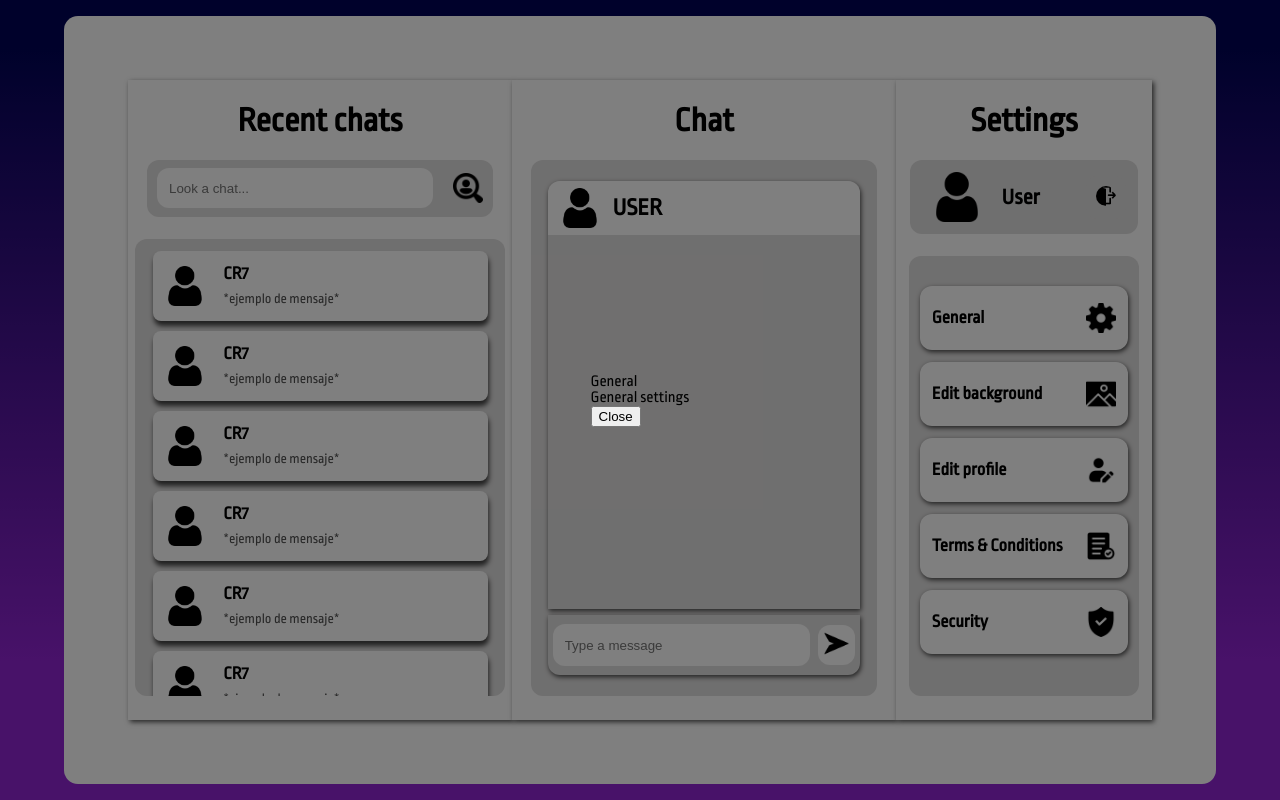
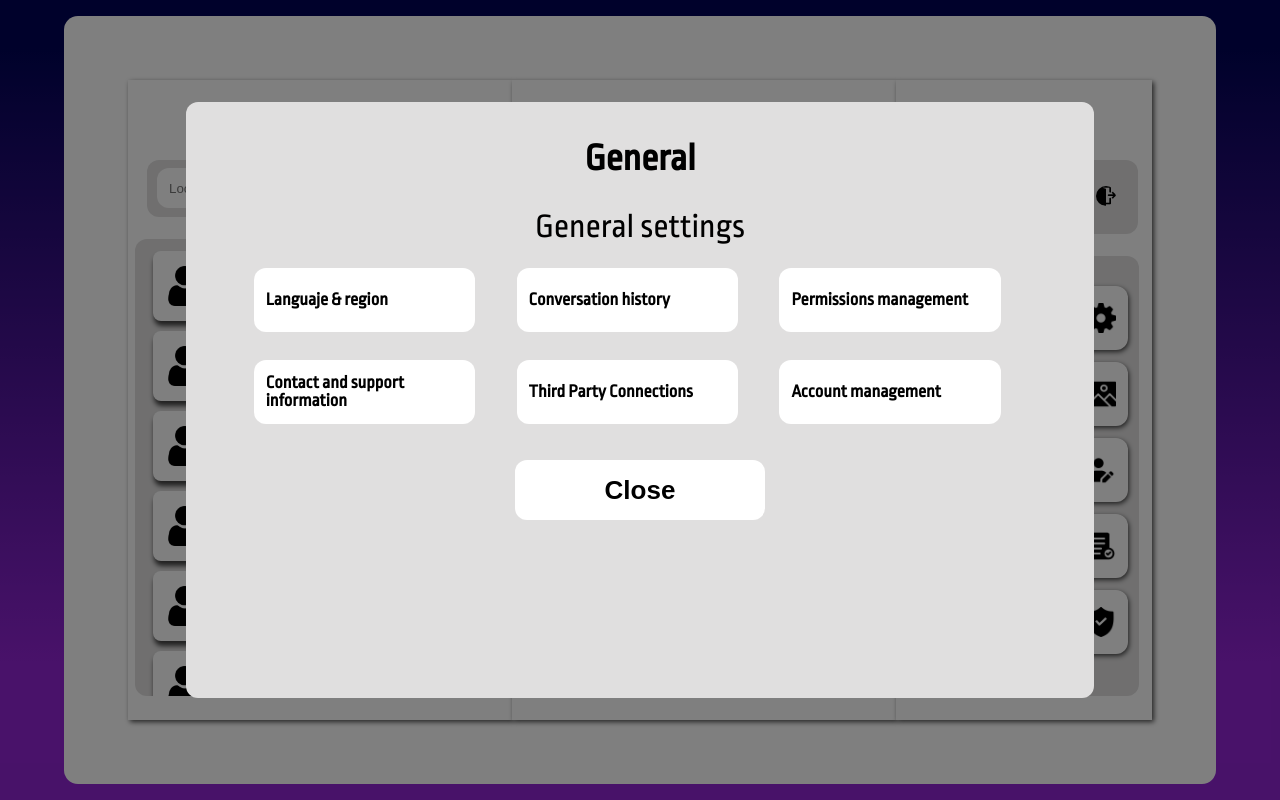
Before and after one commit to LTovarAlc/chatxp, a React (Create React App) app: page /dashboard in a window 1280 px wide. Both pictures are taken after a click on the element "General". Built offline with nearby package versions, Linux system fonts and the light colour scheme.

Commit message:
add modal general settings

```diff
--- a/src/components/Modal/Modal.css
+++ b/src/components/Modal/Modal.css
@@ -16,4 +16,38 @@
   padding: 20px;
   border-radius: 5px;
   box-shadow: 0 0 10px rgba(0, 0, 0, 0.3);
+  width: 90%;
 }
+
+.modal__content{
+  background-color: #e0dfdf;
+  width: 65%;
+  height: 65%;
+  display: flex;
+  flex-direction: column;
+  align-items: center;
+  padding: 38px;
+  border-radius: 12px;
+}
+
+.title__modal{
+  font-size: 38px;
+  font-weight: bold;
+  margin-bottom: 32px;
+}
+
+.btn__close{
+  height: 60px;
+  width: 30%;
+  border-radius: 12px;
+  border: none;
+  background-color: #fff;
+  font-size: 26px;
+  font-weight: bold;
+  margin: 24px 0px;
+  cursor: pointer;
+}
+
+.btn__close:hover{
+  box-shadow: 1px 2px 5px rgba(0, 0, 0, 0.5);
+}
--- a/src/components/Modal/Modal.jsx
+++ b/src/components/Modal/Modal.jsx
@@ -6,9 +6,9 @@ const Modal = ({title, content, onClose}) => {
     return(
         <div className="modal">
             <div className="modal__content">
-                <h2>{title}</h2>
+                <h2 className="title__modal">{title}</h2>
                 <section>{content}</section>
-                <button onClick={onClose}>Close</button>
+                <button onClick={onClose} className="btn__close">Close</button>
             </div>
         </div>
     )
--- /dev/null
+++ b/src/components/Settings/ContentModal.css
@@ -0,0 +1,39 @@
+.settings__subtitle{
+    font-size: 34px;
+    margin-bottom: 24px;
+}
+
+.settings__section{
+    width: 100%;
+    display: flex;
+    flex-direction: column;
+    justify-content: center;
+    align-items: center;
+}
+
+.settings__container-modal{
+    display: grid;
+    grid-template-columns: repeat(3, 1fr);
+    grid-gap: 16px
+
+}
+
+.settings__card-modal{
+    background-color: #fff;
+    width: 80%;
+    margin-bottom: 12px;
+    height: 40px;
+    display: flex;
+    justify-content: space-between;
+    align-items: center;
+    padding: 12px;
+    font-size: 18px;
+    font-weight: bolder;
+    border-radius: 12px;
+    cursor: pointer;
+    transition: 0.2s ease;
+}
+
+.settings__card-modal:hover{
+    box-shadow: 1px 4px 7px rgba(0, 0, 0, 0.7);
+}
--- /dev/null
+++ b/src/components/Settings/General/GeneralSettings.jsx
@@ -0,0 +1,22 @@
+import React from "react";
+
+import "../ContentModal.css"
+
+const GeneralSettings = () => {
+    return(
+        <section className="settings__section">
+            <h1 className="settings__subtitle">General settings</h1>
+            <div className="settings__container-modal">
+                <div className="settings__card-modal">Languaje & region</div>
+                <div className="settings__card-modal">Conversation history</div>
+                <div className="settings__card-modal">Permissions management</div>
+                <div className="settings__card-modal">Contact and support information</div>
+                <div className="settings__card-modal">Third Party Connections</div>
+                <div className="settings__card-modal">Account management</div>
+            </div>
+
+        </section>
+    )
+}
+
+export default GeneralSettings
--- a/src/components/Settings/Settings.jsx
+++ b/src/components/Settings/Settings.jsx
@@ -2,6 +2,7 @@ import { useState } from "react";
 import React from "react";
 import "./Settings.css";
 import Modal from "../Modal/Modal";
+import GeneralSettings from "./General/GeneralSettings";
 
 const Settings = () => {
   const [isModalOpen, setIsModalOpen] = useState(false);
@@ -36,7 +37,7 @@ const Settings = () => {
           </button>
         </div>
         <div className="settings__container">
-          <div className="settings__card" onClick={() => openModal("General", "General settings")}>
+          <div className="settings__card" onClick={() => openModal("General", <GeneralSettings/>)}>
             <span>General</span>
             <img src="./img/settings.png" alt="" className="settings__icon" />
           </div>
```
Lines whose indentation alone changed are shown as unchanged.
